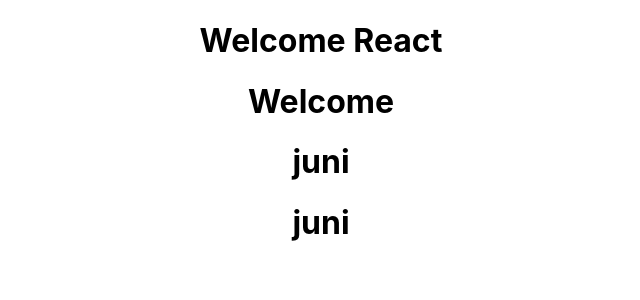
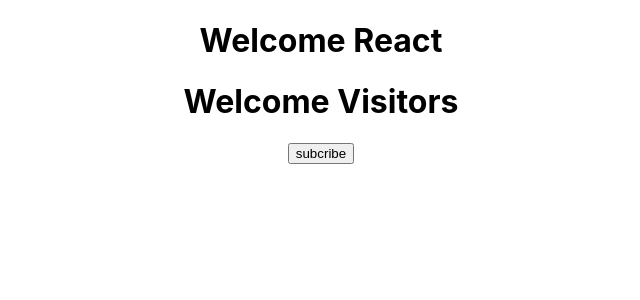
Before and after one commit to zubair-saif/my-app2, a React (Create React App) app: page / in a window 1280 px wide. Shown: the top 300 px of the page, without its empty margins (319-959 px from the left). Built offline with nearby package versions, Linux system fonts and the light colour scheme.

Commit message:
state implementation

```diff
--- a/src/App.js
+++ b/src/App.js
@@ -1,15 +1,17 @@
 import "./App.css";
 import React, { Component } from 'react'
 import Greet from "./components/Greet";
+import Message from "./components/Message";
+
 class App extends Component {
 
   render() {
     return <div className="App">
       <h1>Welcome React</h1>
-      <Greet name="Welcome"/>
+      {/* <Greet name="Welcome"/>
       <Greet name="juni"/>
-      <Greet name="juni"/>
-
+      <Greet name="juni"/> */}
+      <Message/>
       </div>;
   }
 }
--- /dev/null
+++ b/src/components/Message.js
@@ -0,0 +1,26 @@
+import React, { Component } from "react";
+
+class Message extends Component {
+  constructor(props) {
+    super(props);
+    this.state = {
+      message: "Welcome Visitors",
+    };
+  }
+
+  onClickMethod() {
+    this.setState({
+      message: "thanks for subcribing",
+    });
+  }
+
+  render() {
+    return (
+      <div>
+        <h1>{this.state.message}</h1>
+        <button onClick={() => this.onClickMethod()}>subcribe</button>
+      </div>
+    );
+  }
+}
+export default Message;
```
